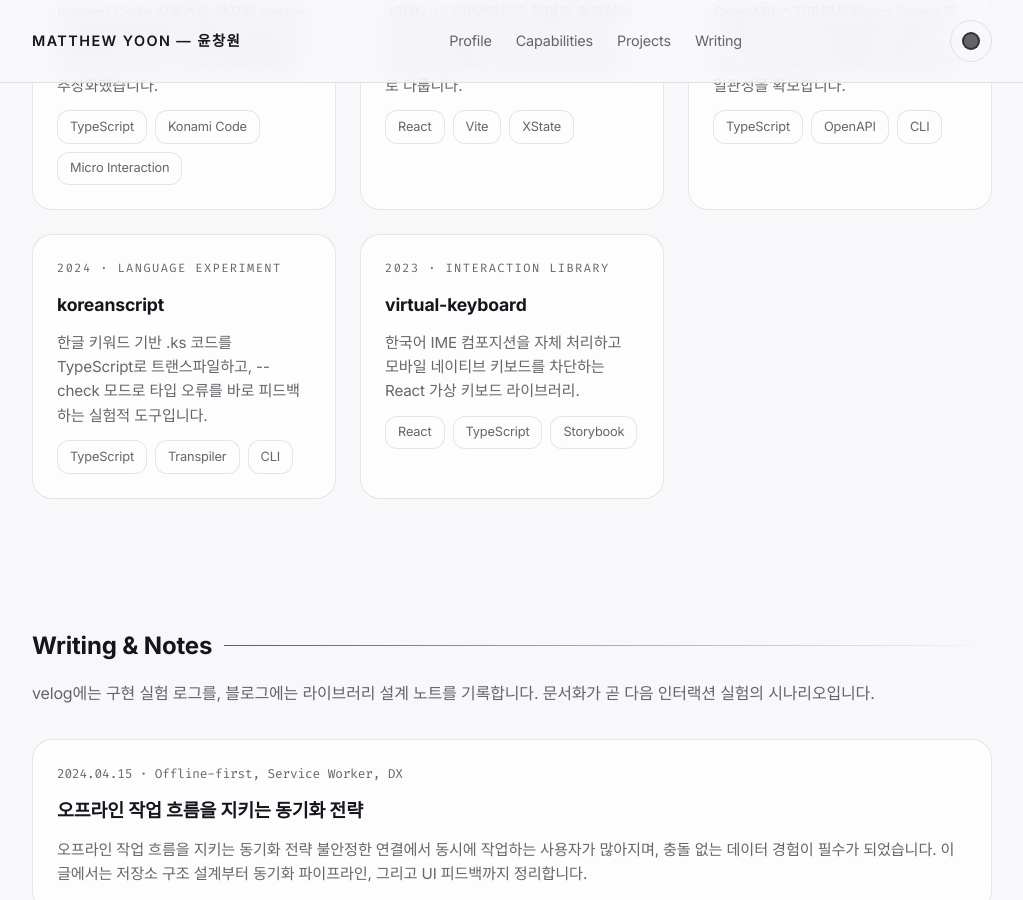
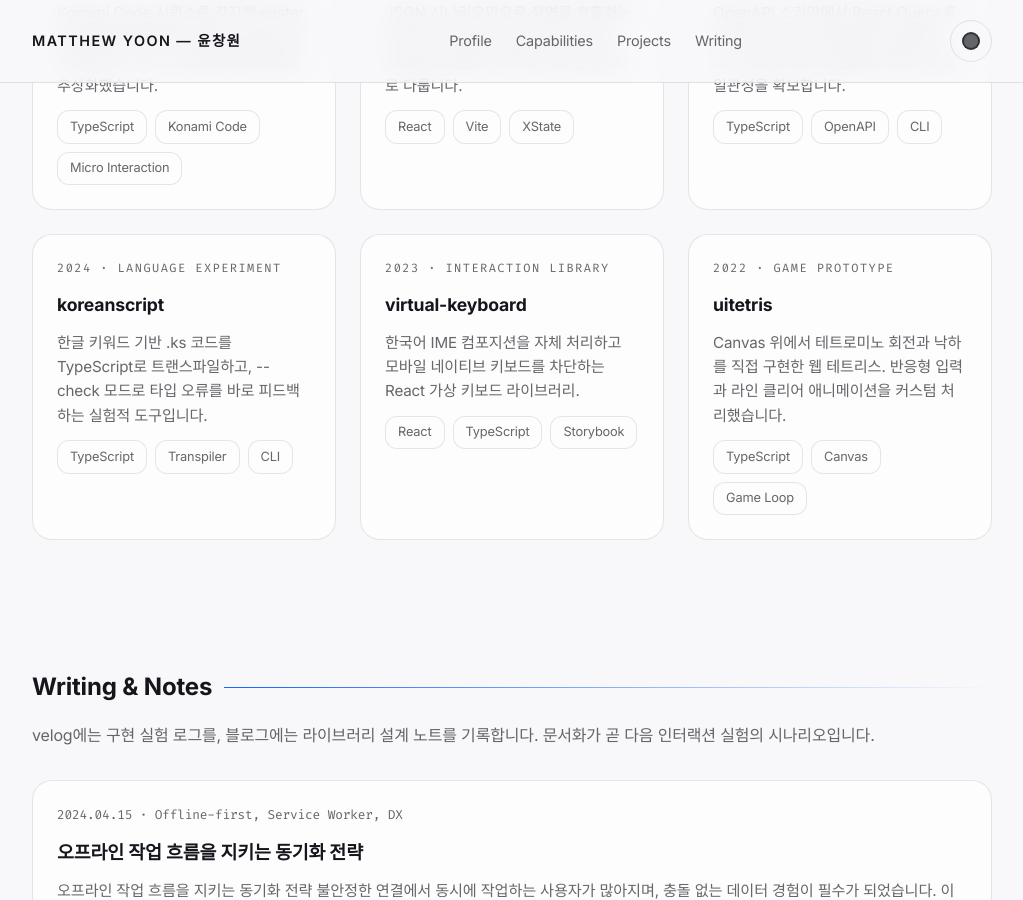
Before and after one commit to uiwwsw/uiwwsw.github.io, a Jekyll site: the page built from index.markdown, in a window 1280 px wide and 900 px high, scrolled down 3952 px. Shown: the whole window, without its empty margins (128-1151 px from the left). Built offline with Jekyll 4.4.1, drawn with Linux system fonts in a browser that asks for light colours.

Commit message:
Move Tetris project into showcase

```diff
--- a/index.markdown
+++ b/index.markdown
@@ -12,7 +12,6 @@ title: Matthew Yoon — 윤창원
       <div class="hero__actions" role="group" aria-label="바로 가기">
         <a class="button" href="#projects">최근 빌드 살펴보기</a>
         <a class="button button--ghost" href="https://velog.io/@uiwwsw" target="_blank" rel="noopener">Velog에서 읽기</a>
-        <a class="button button--ghost" href="https://github.com/uiwwnw/uitetris" target="_blank" rel="noopener">테트리스 프로젝트 보기</a>
       </div>
     </div>
     <div class="hero__grid">
@@ -233,6 +232,16 @@ title: Matthew Yoon — 윤창원
           <li>Storybook</li>
         </ul>
       </article>
+      <article class="project-card" data-category="experience">
+        <span class="project-card__meta">2022 · Game Prototype</span>
+        <h3 class="project-card__title">uitetris</h3>
+        <p class="project-card__description">Canvas 위에서 테트로미노 회전과 낙하를 직접 구현한 웹 테트리스. 반응형 입력과 라인 클리어 애니메이션을 커스텀 처리했습니다.</p>
+        <ul class="project-card__tags">
+          <li>TypeScript</li>
+          <li>Canvas</li>
+          <li>Game Loop</li>
+        </ul>
+      </article>
     </div>
   </section>
 
```
